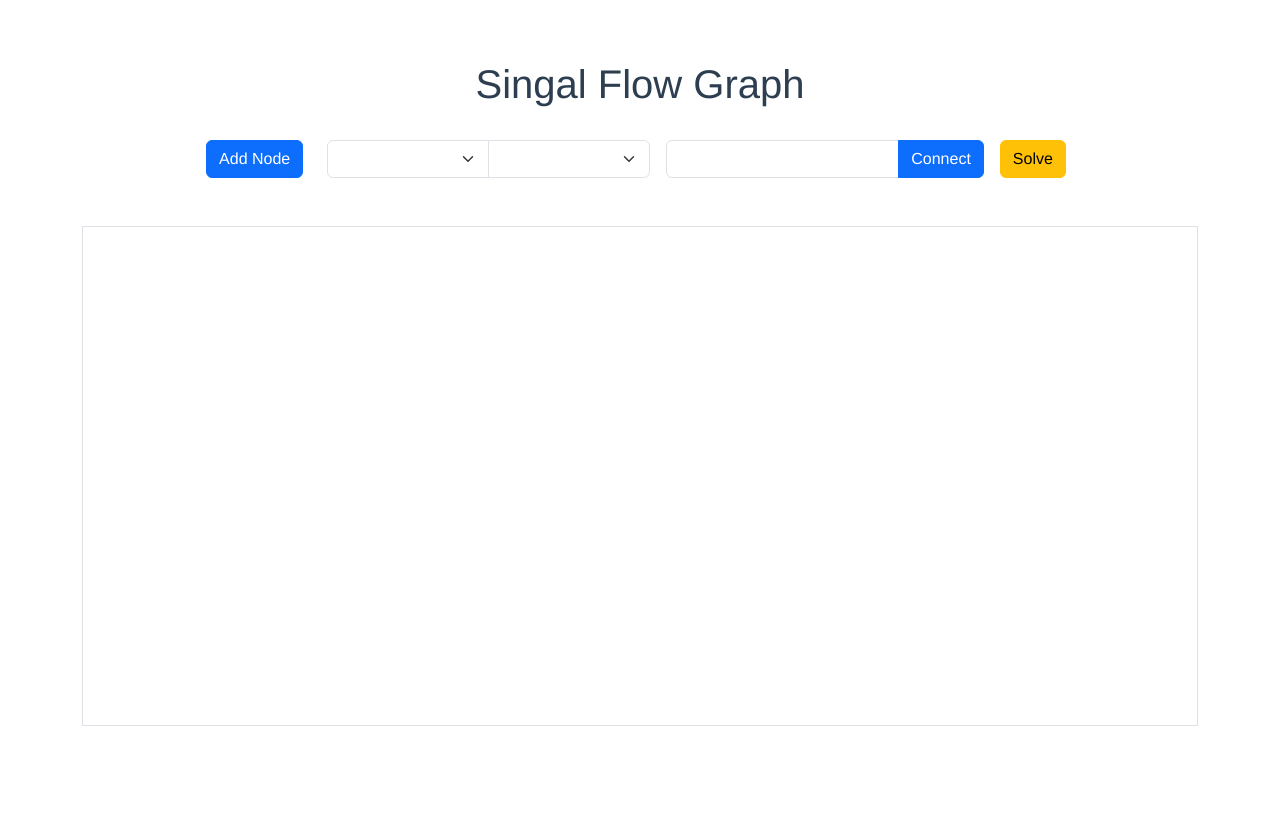
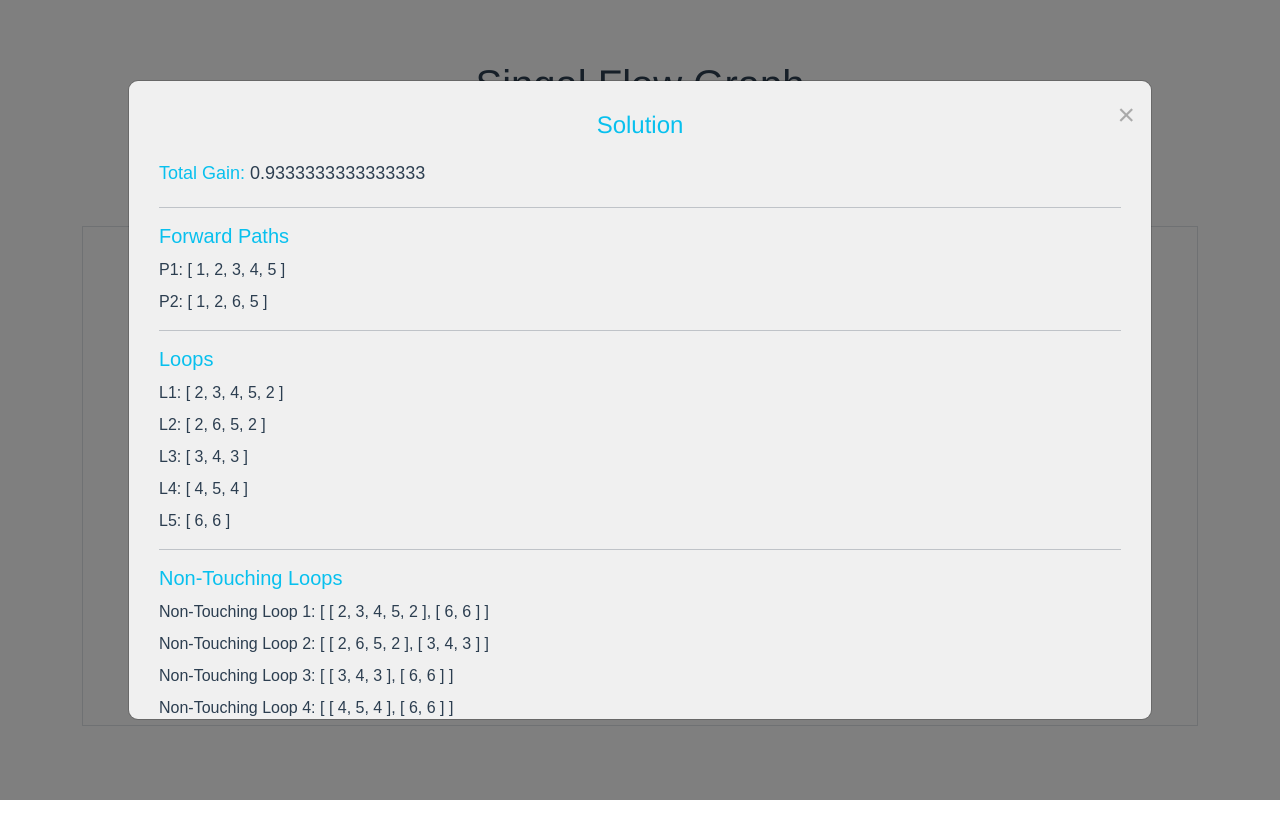
Before and after one commit to OmniaTarek18/Signal-Flow-Graph, a Vue app in the folder signal-flow-graph/: page / in a window 1280 px wide. Both pictures are taken after a click on the button "Solve". Shown: the top 838 px of the page. Built offline with nearby package versions, Linux system fonts and the light colour scheme.

Commit message:
displaying the result on pop-up component

```diff
--- a/signal-flow-graph/src/App.vue
+++ b/signal-flow-graph/src/App.vue
@@ -1,17 +1,19 @@
 <template>
   <Application />
   <CheckStability />
+  <ResultModal/>
 </template>
 
 <script>
 import Application from './components/Application.vue'
 import CheckStability from './components/CheckStability.vue'
-
+import ResultModal from './components/ResultModal.vue'
 export default {
   name: 'App',
   components: {
     Application,
-    CheckStability
+    CheckStability,
+    ResultModal
   }
 }
 </script>
--- a/signal-flow-graph/src/components/Application.vue
+++ b/signal-flow-graph/src/components/Application.vue
@@ -38,10 +38,13 @@
       </div>
 
       <div class="p-2">
-        <button class="btn btn-warning me-2" @click="" :disabled="simulationRunning">
+        <button class="btn btn-warning me-2" @click="showResultModal" :disabled="simulationRunning">
           <i class="fas fa-play"></i> Solve
         </button>
       </div>
+
+      <!-- result component -->
+      <ResultModal :show="showModal" @close="closeResultModal" :result="results" />
 
     </div>
     <div id="simulation-container" class="border p-4 position-relative" style="background-color: #fff;"></div>
@@ -51,14 +54,20 @@
 
 <script>
 import Konva from "konva";
+import ResultModal from "@/components/ResultModal.vue";
 import Graph from "./Graph";
 export default {
+  components: {
+    ResultModal,
+  },
   data() {
     return {
       nodes: [],
       connections: [],
       stage: null,
       layer: null,
+      showModal: false, // flag to control modal visibility
+      results: null, // data that will be displayed in the modal
       dragBoundFunc: (pos) => ({ x: pos.x, y: pos.y }),
 
     };
@@ -73,6 +82,48 @@ export default {
     //   console.log(queue);
     //   this.stage.draw();
     // },
+    // Method to show the modal
+    showResultModal() {
+      const sfg = new Graph();
+      // Add nodes and edges
+      sfg.addNode(1);
+      sfg.addNode(2);
+      sfg.addNode(3);
+      sfg.addNode(4);
+      sfg.addNode(6);
+      sfg.addNode(5);
+      sfg.addEdge(1, 2, 1);
+      sfg.addEdge(2, 3, 5);
+      sfg.addEdge(3, 4, 10);
+      sfg.addEdge(4, 5, 2);
+      sfg.addEdge(5, 2, -1);
+      sfg.addEdge(5, 4, -2);
+      sfg.addEdge(4, 3, -1);
+      sfg.addEdge(2, 6, 10);
+      sfg.addEdge(6, 5, 2);
+      sfg.addEdge(6, 6, -1);
+
+
+      const traversalArrays = sfg.setTraversalArrays();
+      const gainArrays = sfg.setGainArrays();
+      const totalGain = sfg.totalGain();
+
+      // Combining the results into a single object
+      // Update results
+      this.results = {
+        traversalArrays: traversalArrays,
+        totalGain: totalGain,
+        gainArrays: gainArrays
+      };
+      this.showModal = true;
+    },
+
+    //method to close the modal
+    closeResultModal() {
+      // reset model on closing
+      this.showModal = false;
+      this.results = null;
+    },
     handleDrag(event, item) {
       if (this.simulationRunning) {
         event.cancelBubble = true;
@@ -187,29 +238,7 @@ export default {
     this.layer = new Konva.Layer();
     this.stage.add(this.layer);
 
-    // Instantiate the Graph
-    const sfg = new Graph();
 
-    // Add nodes and edges
-    sfg.addNode(1);
-    sfg.addNode(2);
-    sfg.addNode(3);
-    sfg.addNode(4);
-    sfg.addEdge(1, 2, 5);
-    sfg.addEdge(1, 3, 5);
-    sfg.addEdge(1, 4, 5);
-    sfg.addEdge(2, 3, 5);
-    sfg.addEdge(3, 4, 5);
-    sfg.addEdge(2, 1, 5);
-    sfg.addEdge(4, 3, 5);
-    sfg.addEdge(3, 2, 5);
-    sfg.addEdge(3, 1, 5);
-    sfg.addEdge(4, 1, 5);
-
-
-    sfg.setTraversalArrays();
-    sfg.setGainArrays();
-    console.log("Total gain: ", sfg.totalGain());
   },
 };
 </script>
--- a/signal-flow-graph/src/components/Graph.js
+++ b/signal-flow-graph/src/components/Graph.js
@@ -204,51 +204,49 @@ export default class Graph {
   setTraversalArrays() {
     // Find forward paths
     this.forwardPaths = this.findForwardPaths();
-    console.log("Paths:", this.forwardPaths);
 
     // Find loops
-    this.loops = this.findLoops(); //Cannot find all loops !!!!!!!
-    // this.loops.push([1, 4, 1]);
-    // this.loops.push([1, 3, 1]);
-    console.log("Loops:", this.loops);
+    this.loops = this.findLoops();
 
     // Find non-touching loops
     this.nonTouchingLoops = this.findNonTouchingLoops(this.loops);
-    console.log("Non-touching Loops:", this.nonTouchingLoops);
 
-    // Find loops not toucing path
+    // Find loops not touching path
     this.loopsNotTouchingPath = this.findLoopsNotTouchingPath();
-    console.log("Loops not touching path: ", this.loopsNotTouchingPath);
 
     // Find non-touching loops not touching path
     for (let i = 0; i < this.loopsNotTouchingPath.length; i++) {
       this.nonTouchingLoopsNotTouchingPath.push(this.findNonTouchingLoops(this.loopsNotTouchingPath[i]));
     }
-    console.log("Non-touching loops not touching path: ", this.nonTouchingLoopsNotTouchingPath);
+
+
+    return {
+      forwardPaths: this.forwardPaths,
+      loops: this.loops,
+      nonTouchingLoops: this.nonTouchingLoops,
+      loopsNotTouchingPath: this.loopsNotTouchingPath,
+      nonTouchingLoopsNotTouchingPath: this.nonTouchingLoopsNotTouchingPath
+    };
   }
 
   setGainArrays() {
     // Gain of forward paths
     this.forwardPathsGain = this.calculateGain(this.forwardPaths);
-    console.log("Forward paths gain: ", this.forwardPathsGain);
 
     // Gain of loops
     this.gainOfLoops = this.calculateGain(this.loops);
-    console.log("Loop Gains:", this.gainOfLoops);
 
     //Gain of non-touching loops
     for (let i = 0; i < this.nonTouchingLoops.length; i++) {
       let nonTouchingGain = this.calculateGain(this.nonTouchingLoops[i])
       this.gainOfNonTouchingLoops.push(nonTouchingGain[0] * nonTouchingGain[1]);
     }
-    console.log("Non-touching loops gain: ", this.gainOfNonTouchingLoops);
 
     // Gain of loops not toucing path
     for (let i = 0; i < this.loopsNotTouchingPath.length; i++) {
       let loopsNotTouchingGain = this.calculateGain(this.loopsNotTouchingPath[i])
       this.gainOfLoopsNotTouchingPath.push(loopsNotTouchingGain);
     }
-    console.log("Loops not touching path gain: ", this.gainOfLoopsNotTouchingPath);
 
     //Gain of non-touching loops not touching path
     for (let i = 0; i < this.nonTouchingLoopsNotTouchingPath.length; i++) {
@@ -261,6 +259,15 @@ export default class Graph {
         this.gainOfNonTouchingLoopsNotTouchingPath.push(nonTouchingPathsGain[0] * nonTouchingPathsGain[1]);
       }
     }
-    console.log("Non-touching loops not touching path gain: ", this.gainOfNonTouchingLoopsNotTouchingPath);
+
+
+    return {
+      forwardPathsGain: this.forwardPathsGain,
+      gainOfLoops: this.gainOfLoops,
+      gainOfNonTouchingLoops: this.gainOfNonTouchingLoops,
+      gainOfLoopsNotTouchingPath: this.gainOfLoopsNotTouchingPath,
+      gainOfNonTouchingLoopsNotTouchingPath: this.gainOfNonTouchingLoopsNotTouchingPath
+    };
   }
+
 }
--- /dev/null
+++ b/signal-flow-graph/src/components/ResultModal.vue
@@ -0,0 +1,211 @@
+<template>
+    <div class="modal" :class="{ 'is-active': show }">
+        <div class="modal-background" @click="close"></div>
+        <div class="modal-content">
+            <button class="modal-close" aria-label="close" @click="close">
+                <span aria-hidden="true">&times;</span>
+            </button>
+            <div class="box">
+                <h2 class="subtitle result-title"><span class="highlight">Solution</span></h2>
+                <!-- dispalying the results -->
+                <div v-if="result" class="result-container">
+                    <p class="result-info" style="text-align: left;">
+                        <span class="highlight">Total Gain:</span> {{ result.totalGain }}
+                    </p>
+                    <div class="result-section" v-if="result.traversalArrays">
+                        <hr>
+                        <h3 class="subtitle section-title"><span class="highlight">Forward Paths</span></h3>
+                        <ul class="result-list">
+                            <li v-for="(path, index) in result.traversalArrays.forwardPaths" :key="index">P{{ index + 1
+                                }}: {{ path }}</li>
+                        </ul>
+                    </div>
+                    <div class="result-section" v-if="result.traversalArrays">
+                        <hr>
+                        <h3 class="subtitle section-title"><span class="highlight">Loops</span></h3>
+                        <ul class="result-list">
+                            <li v-for="(loop, index) in result.traversalArrays.loops" :key="index">L{{ index + 1 }}: {{loop }}</li>
+                        </ul>
+                    </div>
+                    <div class="result-section" v-if="result.traversalArrays">
+                        <hr>
+                        <h3 class="subtitle section-title"><span class="highlight">Non-Touching Loops</span></h3>
+                        <ul class="result-list">
+                            <li v-for="(ntLoop, index) in result.traversalArrays.nonTouchingLoops" :key="index">
+                                Non-Touching Loop {{ index + 1 }}: {{ ntLoop }}</li>
+                        </ul>
+                    </div>
+                    <div class="result-section" v-if="result.traversalArrays">
+                        <hr>
+                        <h3 class="subtitle section-title"><span class="highlight">Loops Not Touching Path</span></h3>
+                        <ul class="result-list">
+                            <li v-for="(loop, index) in result.traversalArrays.loopsNotTouchingPath" :key="index">Loop
+                                not Touching Path{{ index + 1 }}: {{ loop }}</li>
+                        </ul>
+                    </div>
+                    <div class="result-section" v-if="result.traversalArrays">
+                        <hr>
+                        <h3 class="subtitle section-title"><span class="highlight">Non-Touching Loops Not Touching
+                                Path</span></h3>
+                        <ul class="result-list">
+                            <li v-for="(ntLoop, index) in result.traversalArrays.nonTouchingLoopsNotTouchingPath"
+                                :key="index">Non-Touching Loop not Touching Path {{ index + 1 }}: {{ ntLoop }}</li>
+                        </ul>
+                    </div>
+                    <div class="result-section" v-if="result.gainArrays">
+                        <hr>
+                        <h3 class="subtitle section-title"><span class="highlight">Gain of Forward Paths</span></h3>
+                        <ul class="result-list">
+                            <li v-for="(gain, index) in result.gainArrays.forwardPathsGain" :key="index">P{{ index + 1
+                                }} Gain: {{ gain }}</li>
+                        </ul>
+                    </div>
+                    <div class="result-section" v-if="result.gainArrays">
+                        <hr>
+                        <h3 class="subtitle section-title"><span class="highlight">Gain of Loops</span></h3>
+                        <ul class="result-list">
+                            <li v-for="(gain, index) in result.gainArrays.gainOfLoops" :key="index">L{{ index + 1 }}
+                                Gain: {{ gain }}</li>
+                        </ul>
+                    </div>
+                    <div class="result-section" v-if="result.gainArrays">
+                        <hr>
+                        <h3 class="subtitle section-title"><span class="highlight">Gain of Non-Touching Loops</span>
+                        </h3>
+                        <ul class="result-list">
+                            <li v-for="(gain, index) in result.gainArrays.gainOfNonTouchingLoops" :key="index">
+                                Non-Touching Loop {{ index + 1 }} Gain: {{ gain }}</li>
+                        </ul>
+                    </div>
+                    <div class="result-section" v-if="result.gainArrays">
+                        <hr>
+                        <h3 class="subtitle section-title"><span class="highlight">Gain of Loops Not Touching
+                                Path</span></h3>
+                        <ul class="result-list">
+                            <li v-for="(gain, index) in result.gainArrays.gainOfLoopsNotTouchingPath" :key="index">Loop
+                                {{ index + 1 }} not Touching Path Gain: {{ gain }}</li>
+                        </ul>
+                    </div>
+                    <div class="result-section" v-if="result.gainArrays">
+                        <hr>
+                        <h3 class="subtitle section-title"><span class="highlight">Gain of Non-Touching Loops Not
+                                Touching Path</span></h3>
+                        <ul class="result-list">
+                            <li v-for="(gain, index) in result.gainArrays.gainOfNonTouchingLoopsNotTouchingPath"
+                                :key="index">Non-Touching Loop {{ index + 1 }} not Touching Path Gain: {{ gain }}</li>
+                        </ul>
+                    </div>
+                </div>
+            </div>
+        </div>
+    </div>
+</template>
+
+<script>
+export default {
+    props: {
+        show: Boolean, // prop to control modal visibility
+        result: Object,
+    },
+    methods: {
+        // closing event
+        close() {
+            this.$emit("close");
+        },
+    },
+};
+</script>
+
+<style scoped>
+.modal {
+    position: fixed;
+    top: 0;
+    left: 0;
+    width: 100%;
+    height: 100%;
+    display: none;
+    justify-content: center;
+    align-items: center;
+    z-index: 9999;
+}
+
+.modal.is-active {
+    display: flex;
+}
+
+.modal-background {
+    position: absolute;
+    top: 0;
+    left: 0;
+    width: 100%;
+    height: 100%;
+    background-color: rgba(0, 0, 0, 0.5);
+}
+
+.modal-content {
+    position: relative;
+    background-color: #f0f0f0;
+    border-radius: 10px;
+    padding: 30px;
+    max-width: 80%;
+    max-height: 80%;
+    overflow: auto;
+}
+
+.modal-close {
+    position: absolute;
+    top: 10px;
+    right: 10px;
+    cursor: pointer;
+    background: transparent;
+    border: none;
+    outline: none;
+    font-size: 30px;
+    color: #aaa;
+    z-index: 999;
+}
+
+.modal-close:hover {
+    color: #333;
+}
+
+.box {
+    margin-bottom: 20px;
+}
+
+.result-container {
+    font-family: 'Arial', sans-serif;
+}
+
+.result-title {
+    font-size: 24px;
+    margin-bottom: 20px;
+}
+
+.highlight {
+    color: rgb(8, 192, 238);
+}
+
+.section-title {
+    font-size: 20px;
+    margin-bottom: 10px;
+}
+
+.result-list {
+    list-style-type: none;
+    padding: 0;
+}
+
+.result-list li {
+    margin-bottom: 8px;
+}
+
+.result-info {
+    font-size: 18px;
+    margin-bottom: 20px;
+}
+
+.result-section {
+    text-align: left;
+}
+</style>
```
